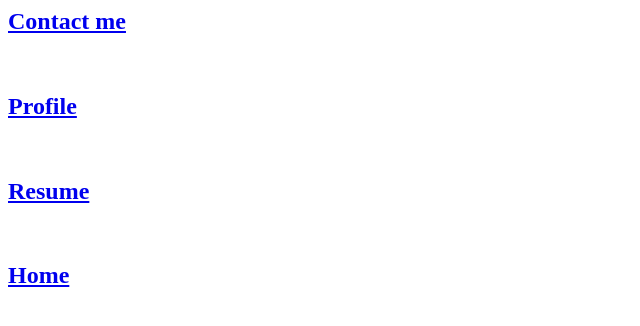
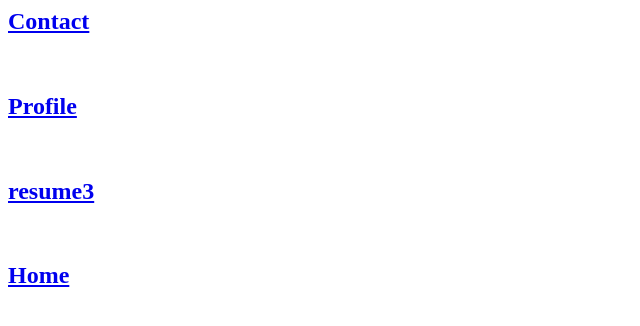
Before and after one commit to rrGH52/a1, a plain HTML site: page index.html in a window 1280 px wide. Shown: the full height of the page, 0-640 px from the left. Drawn offline with Linux system fonts and the light colour scheme.

Commit message:
index.html

```diff
--- a/index.html
+++ b/index.html
@@ -4,9 +4,9 @@
 		<title>Main file</title>
 	</head>
 	<body>
-		<a href="assignment1.html"><h2>Contact me</h2></a><br>
+		<a href="assignment1.html"><h2>Contact</h2></a><br>
 		<a href="Project1.html"><h2>Profile</h2></a><br>
-		<a href="resume3.html" ><h2>Resume</h2></a><br>
-		<a href="main file.html"><h2>Home</h2></a>
+		<a href="resume3.html" ><h2>resume3</h2></a><br>
+		<a href="index.html"><h2>Home</h2></a>
 	</body>
 </html>
```
